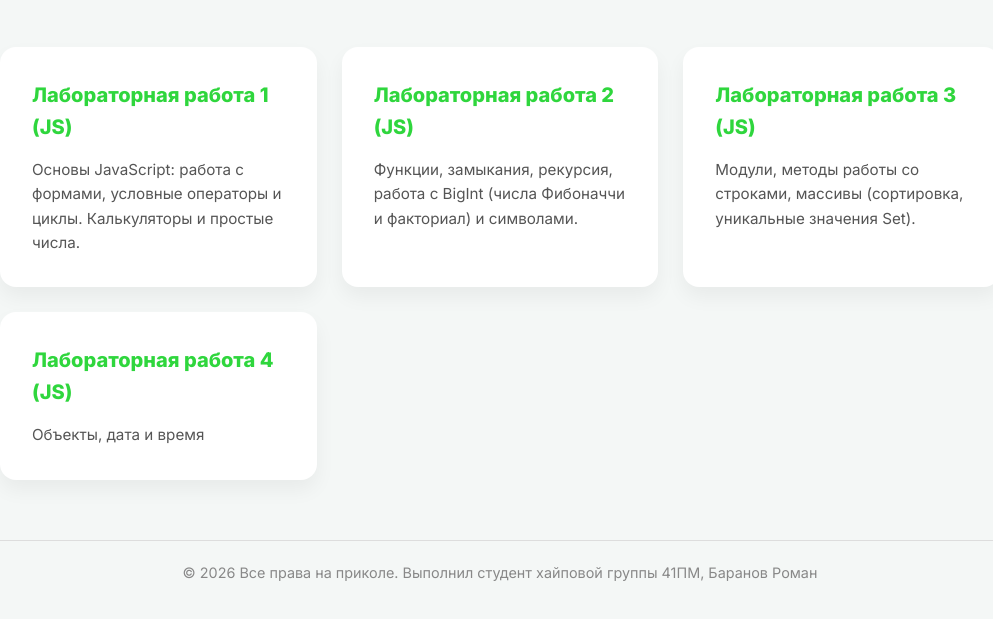
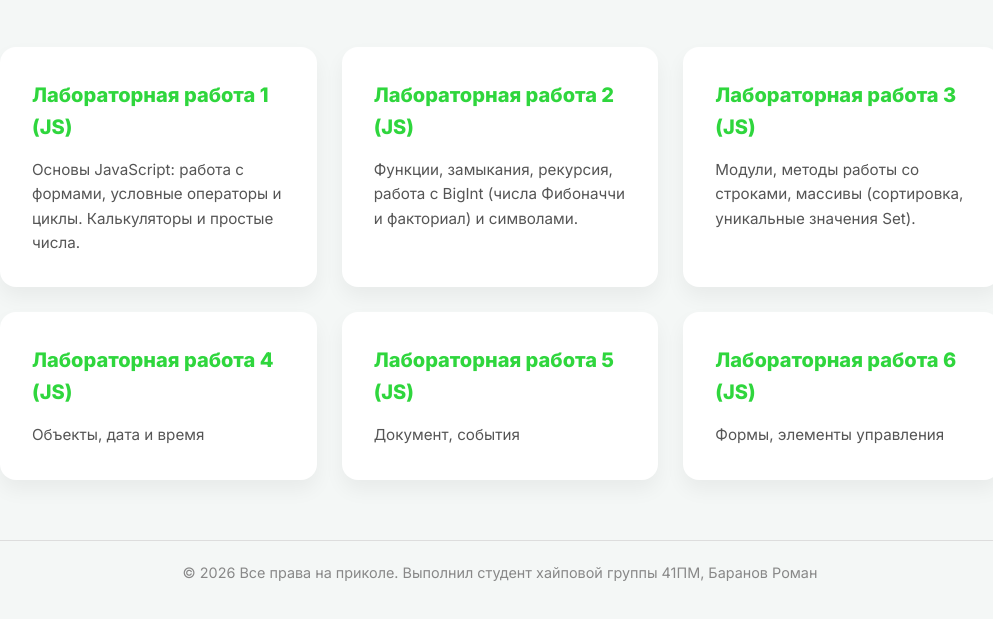
Before and after one commit to TraVL32/javascript, a plain HTML site: page index.html in a window 1280 px wide. Shown: the part 145-764 px from the top of the page, without its empty margins (140-1133 px from the left). Drawn offline with Linux system fonts and the light colour scheme.

Commit message:
index fix

```diff
--- a/index.html
+++ b/index.html
@@ -37,6 +37,16 @@
             <p>Объекты, дата и время</p>
         </a>
 
+        <a href="lab5_js/index.html" class="card">
+            <h2>Лабораторная работа 5 (JS)</h2>
+            <p>Документ, события</p>
+        </a>
+
+        <a href="lab6_js/index.html" class="card">
+            <h2>Лабораторная работа 6 (JS)</h2>
+            <p>Формы, элементы управления</p>
+        </a>
+
     </div>
 
     <footer class="footer">
```
